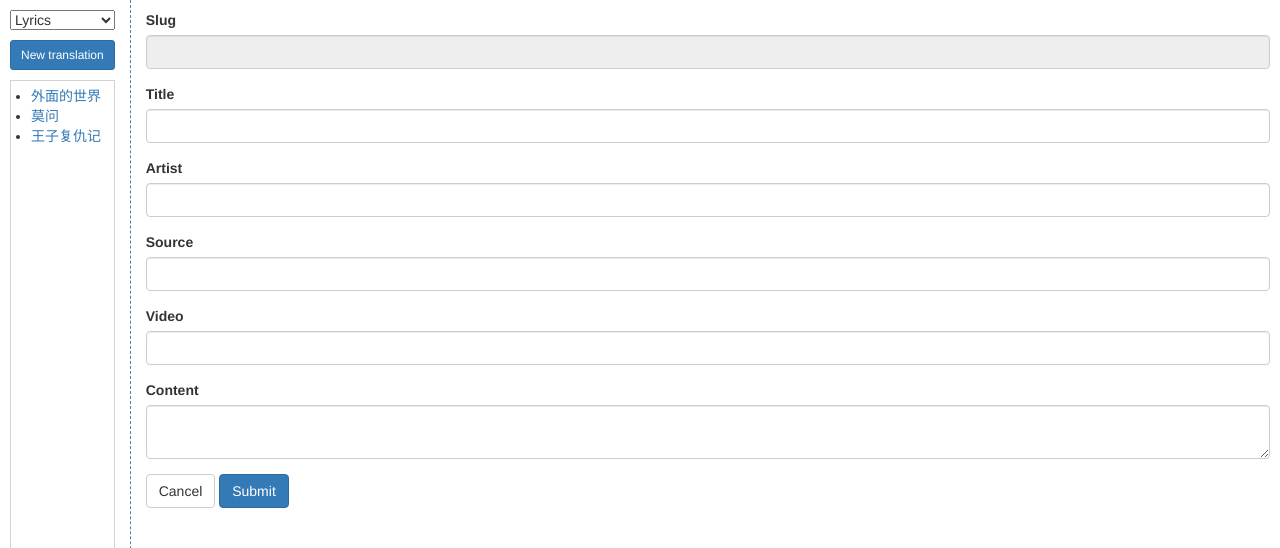
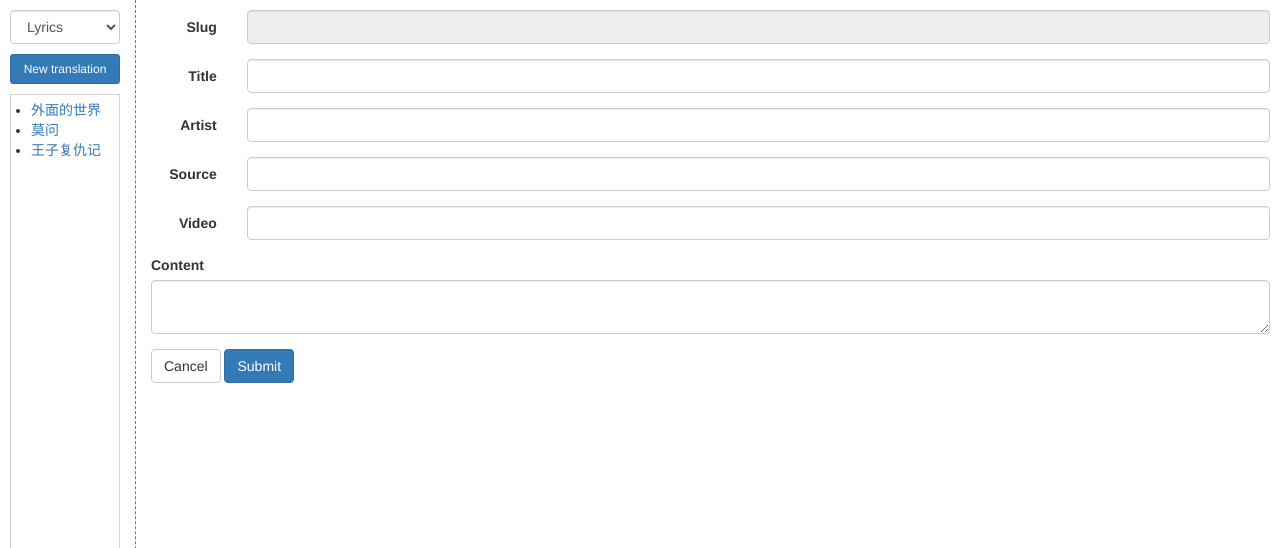
Before and after one commit to ChicagoChinese/translations, a Flask app: page /cms/ in a window 1280 px wide. Shown: the top 548 px of the page. Run offline with Flask 2, Linux system fonts and the light colour scheme; some libraries are stand-ins or nearby versions.

Commit message:
Use horizontal form groups for metadata inputs

```diff
--- a/templates/cms/app.html
+++ b/templates/cms/app.html
@@ -1,13 +1,15 @@
 <%def name='form_input(name)'>
   <div class='form-group'>
-    <label>${name.capitalize()}</label>
+    <label class='col-sm-1 control-label'>${name.capitalize()}</label>
+    <div class='col-sm-11'>
       <input class='form-control' name='${name}' :value='workingCopy.${name}'>
+    </div>
   </div>
 </%def>
 
 <div id='app'>
   <div class='sidebar'>
-    <select v-model='category' @change='choseCategory'>
+    <select class='form-control' v-model='category' @change='choseCategory'>
     % for cat in categories:
       <option value='${cat}'>${cat.capitalize()}</option>
     % endfor
@@ -24,15 +26,19 @@
   </div>
   <main>
     <form @submit.prevent='submit'>
+      <div class='form-horizontal'>
         <div class='form-group'>
-        <label>Slug</label>
+          <label class='col-sm-1 control-label'>Slug</label>
+          <div class='col-sm-11'>
             <input class='form-control' name='slug' :value='workingCopy.slug'
                    :readonly='!isNew'>
+          </div>
         </div>
         ${form_input('title')}
         ${form_input('artist')}
         ${form_input('source')}
         ${form_input('video')}
+      </div>
       <div class='form-group'>
         <label>Content</label>
         <mde :value='workingCopy.content' />
```
Lines whose indentation alone changed are shown as unchanged.
